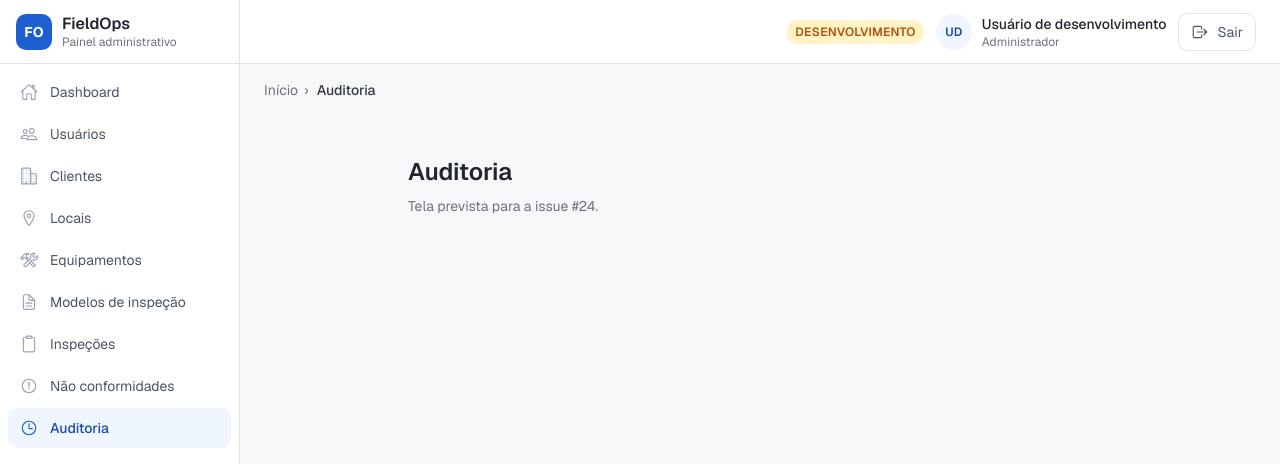
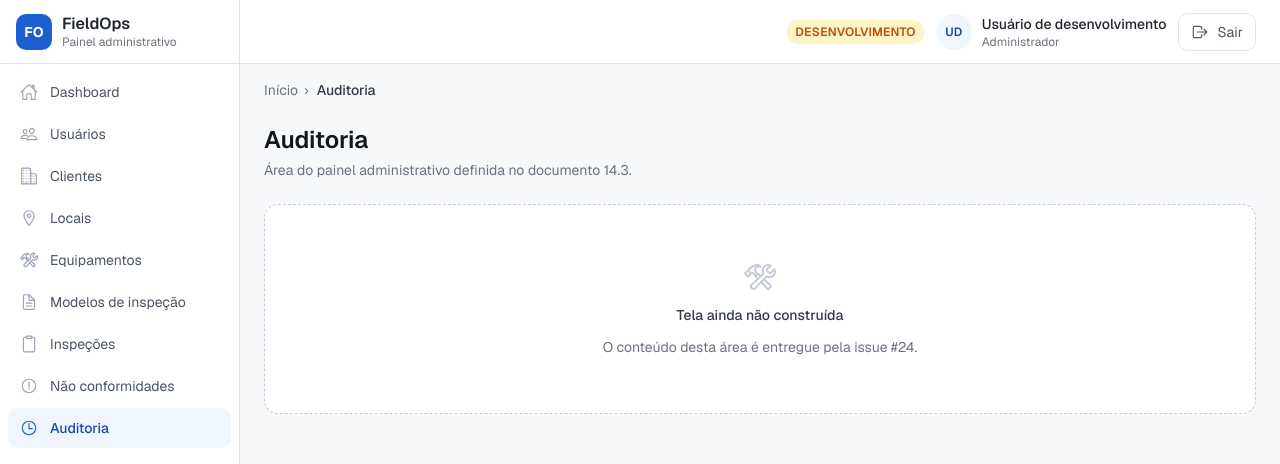
Before and after one commit to FieldOps-Project/frontend, a Next.js app: page /audit in a window 1280 px wide. Shown: the top 464 px of the page. Built offline with nearby package versions, Linux system fonts and the light colour scheme; no server answers.

Commit message:
refactor(ui): give the pending-screen placeholder a finished look

```diff
--- a/src/components/ui/route-scaffold.tsx
+++ b/src/components/ui/route-scaffold.tsx
@@ -1,16 +1,31 @@
+import { IoConstructOutline } from 'react-icons/io5'
+
 /**
  * Placeholder das rotas ainda nao implementadas.
  *
- * As rotas de esqueleto precisam existir desde o bootstrap (criterio de
- * aceitacao da issue #1) para que o mapa de navegacao do documento 14.3 seja
- * verificavel antes das telas ficarem prontas. Cada tela substitui este
- * componente pelo seu proprio conteudo no card correspondente.
+ * As rotas de esqueleto existem desde o bootstrap (criterio da issue #1) para
+ * que o mapa de navegacao do documento 14.3 seja verificavel antes das telas
+ * ficarem prontas. O placeholder diz qual card entrega a tela: tela em branco
+ * parece defeito, e quem abre o painel na revisao precisa distinguir "ainda nao
+ * foi feito" de "quebrou".
  */
 export function RouteScaffold({ title, issue }: { title: string; issue: string }) {
   return (
-    <main className="mx-auto flex max-w-3xl flex-col gap-2 p-8">
-      <h1 className="text-2xl font-semibold">{title}</h1>
-      <p className="text-sm text-neutral-500">Tela prevista para a issue {issue}.</p>
-    </main>
+    <div className="flex flex-col gap-6">
+      <div className="flex flex-col gap-1">
+        <h1 className="text-2xl font-semibold text-neutral-900">{title}</h1>
+        <p className="text-sm text-neutral-500">
+          Área do painel administrativo definida no documento 14.3.
+        </p>
+      </div>
+
+      <div className="flex flex-col items-center gap-3 rounded-card border border-dashed border-neutral-300 bg-neutral-0 px-6 py-14 text-center">
+        <IoConstructOutline aria-hidden className="size-8 text-neutral-300" />
+        <p className="text-sm font-medium text-neutral-700">Tela ainda não construída</p>
+        <p className="max-w-sm text-sm text-neutral-500">
+          O conteúdo desta área é entregue pela issue {issue}.
+        </p>
+      </div>
+    </div>
   )
 }
```
